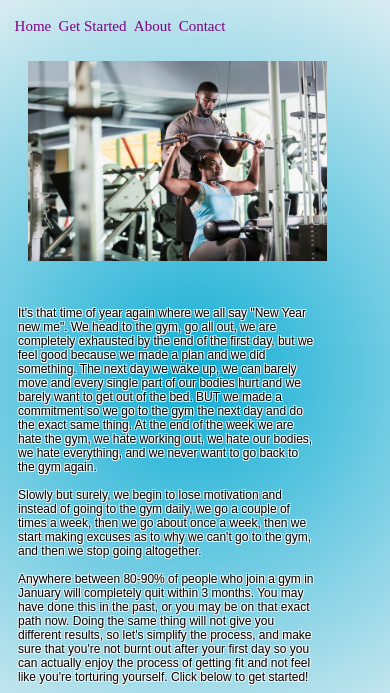
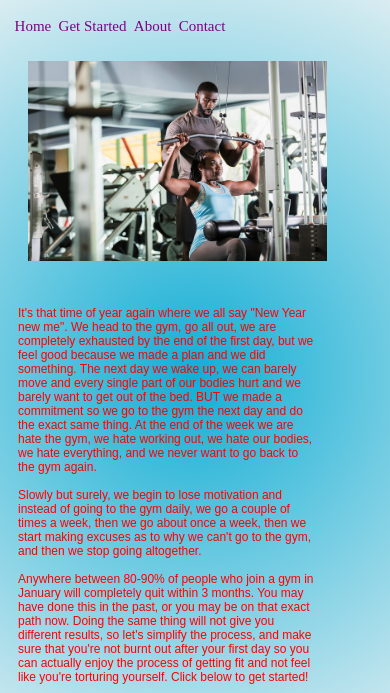
Before and after one commit to DiandreMiller/NewYearNewFit, a plain HTML site: page index.html in a window 390 px wide. Shown: the part 65-758 px from the top of the page. Drawn offline with Linux system fonts and the light colour scheme; no server answers.

Commit message:
story solid red text

```diff
--- a/style.css
+++ b/style.css
@@ -78,8 +78,8 @@ h4{
     justify-content: flex-start;
     align-items: flex-start;
     font-family: Arial, Helvetica, sans-serif;
-    color: black;
-    text-shadow: -1px -1px 0 whitesmoke, 1px -1px 0 whitesmoke, -1px 1px 0 whitesmoke, 1px 1px 0 whitesmoke;
+    color: red;
+    /* text-shadow: -1px -1px 0 whitesmoke, 1px -1px 0 whitesmoke, -1px 1px 0 whitesmoke, 1px 1px 0 whitesmoke; */
     margin-left: 10px;
 }
 
@@ -569,8 +569,8 @@ button{
         justify-content: flex-start;
         align-items: flex-start;
         font-family: Arial, Helvetica, sans-serif;
-        color: black;
-        text-shadow: -1px -1px 0 whitesmoke, 1px -1px 0 whitesmoke, -1px 1px 0 whitesmoke, 1px 1px 0 whitesmoke;
+        color: red;
+        /* text-shadow: -1px -1px 0 whitesmoke, 1px -1px 0 whitesmoke, -1px 1px 0 whitesmoke, 1px 1px 0 whitesmoke; */
         margin-left: 10px;
     }
 
```
